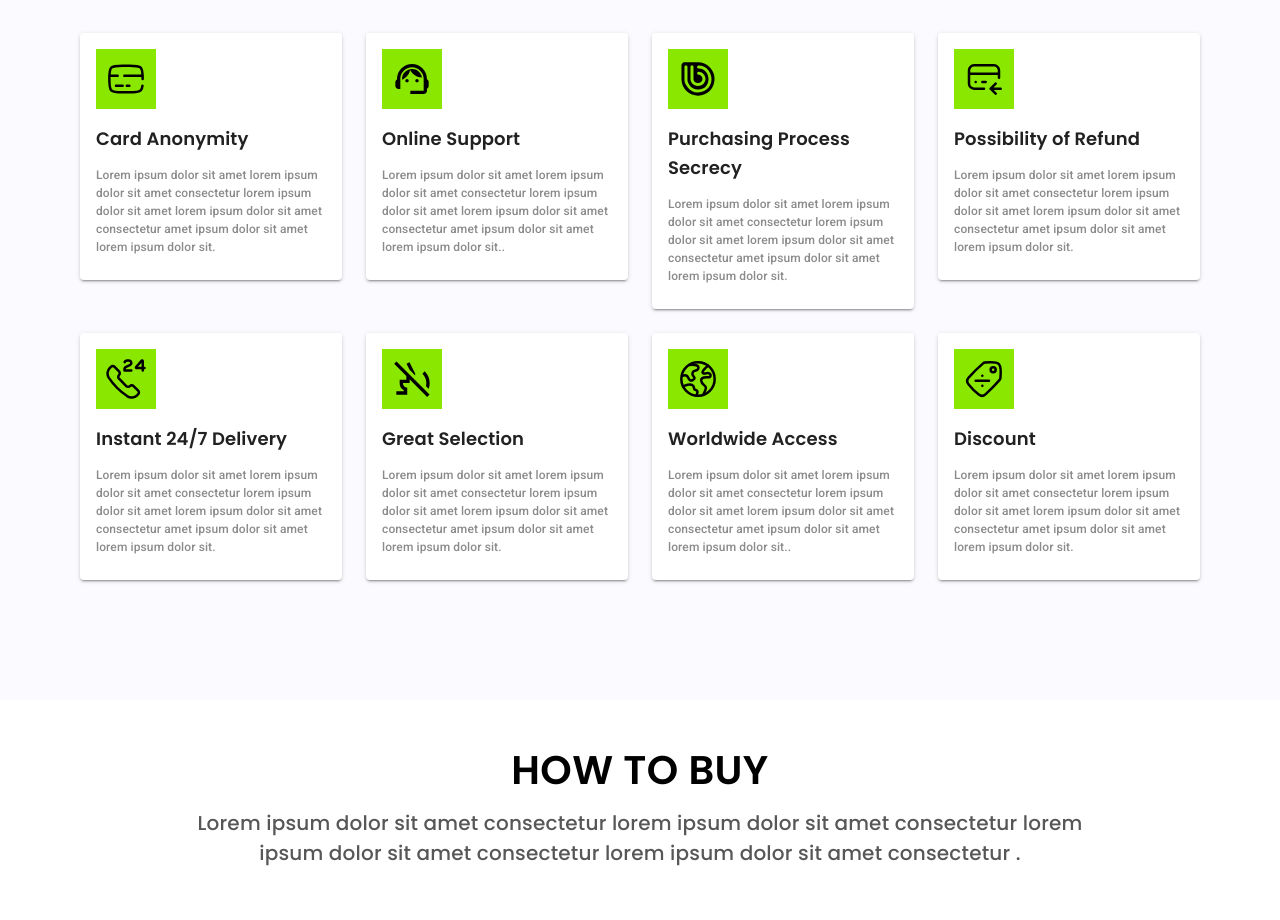
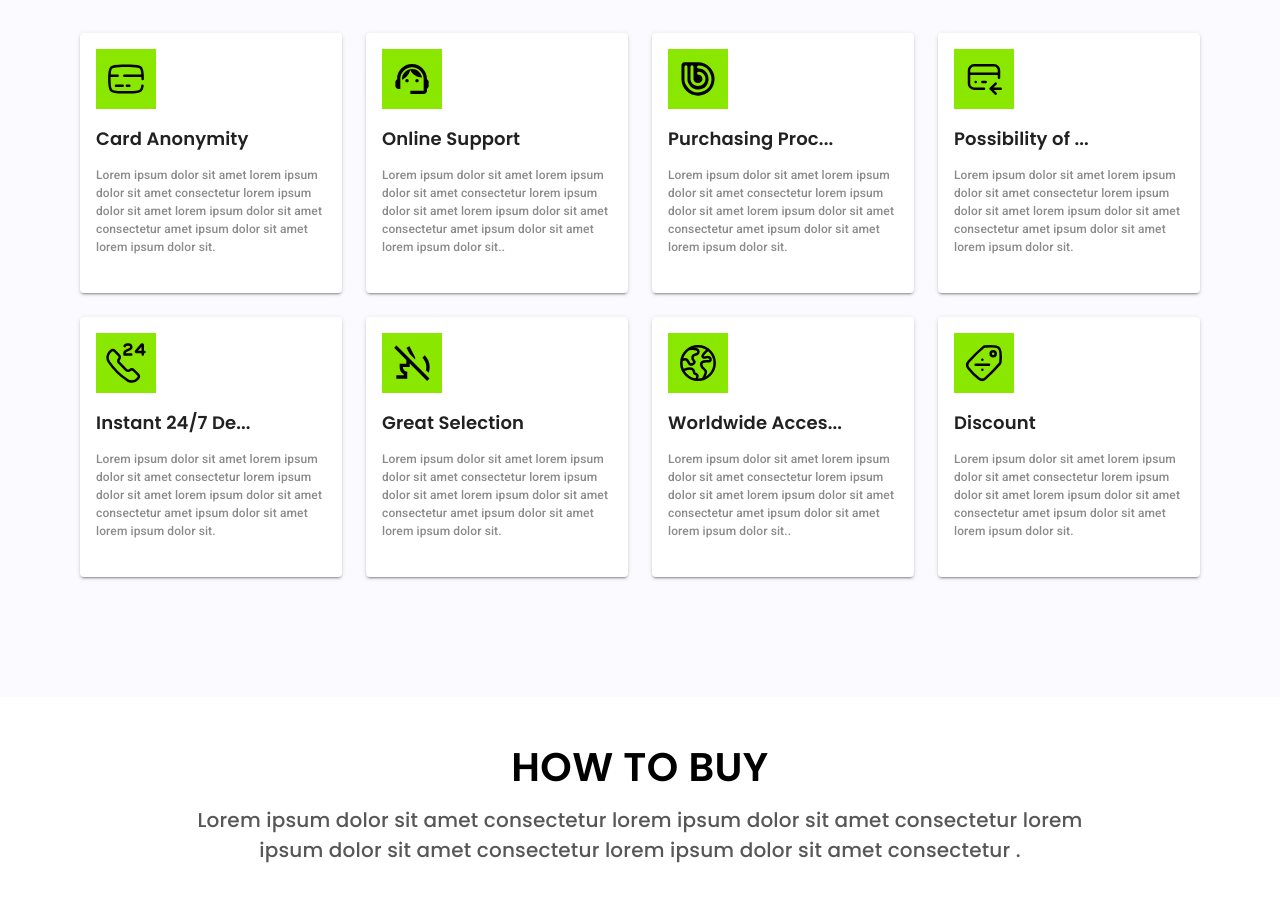
Before and after one commit to irfanalipace/cardWebsite, a React (Vite) app: page /select-payment in a window 1280 px wide. Shown: the part 3160-4080 px from the top of the page. Built offline with nearby package versions, Linux system fonts and the light colour scheme.

Commit message:
Card String are truncate

```diff
--- a/src/Theme.jsx
+++ b/src/Theme.jsx
@@ -1,5 +1,4 @@
 import { createTheme } from "@mui/material";
-import KeyBenefits from "./Views/Landing/components/Content/KeyBenefits";
 
 export const theme = createTheme({
   palette: {
@@ -20,7 +19,8 @@ export const theme = createTheme({
       benefitDescription: "#575757",
       benefitCardDescription: "#8B8B8B",
       benefitCardImg: " #8AE700",
-      howToBuyAccordion:"#EAF0EF"
+      howToBuyAccordion: "#EAF0EF",
+      cartTextPurple: "linear-gradient(96.71deg, #5656F2 0%, #3333DC 101.64%)",
     },
   },
 });
--- a/src/Views/Landing/components/Content/KeyBenefits/CustomBenefitCard.jsx
+++ b/src/Views/Landing/components/Content/KeyBenefits/CustomBenefitCard.jsx
@@ -1,11 +1,12 @@
 import { Grid, Card, CardContent, Typography, Box } from "@mui/material";
 import { useTheme } from "@emotion/react";
+import { truncateString } from "../../../../../utils/helper";
 
 const CustomBenefitCard = ({ img, title, description }) => {
   const theme = useTheme();
   return (
     <Grid item xs={12} sm={6} md={3}>
-      <Card sx={{ boxShadow: 2 }}>
+      <Card sx={{ boxShadow: 2, height: "260px" }}>
         <CardContent>
           <Box
             sx={{
@@ -29,7 +30,7 @@ const CustomBenefitCard = ({ img, title, description }) => {
               fontWeight: 700,
             }}
           >
-            {title}
+            {truncateString(title, 15)}
           </Typography>
           <Typography
             sx={{
--- /dev/null
+++ b/src/utils/helper.js
@@ -0,0 +1,7 @@
+export function truncateString(str, num) {
+  if (str.length > num) {
+    return str.slice(0, num) + "...";
+  } else {
+    return str;
+  }
+}
```
